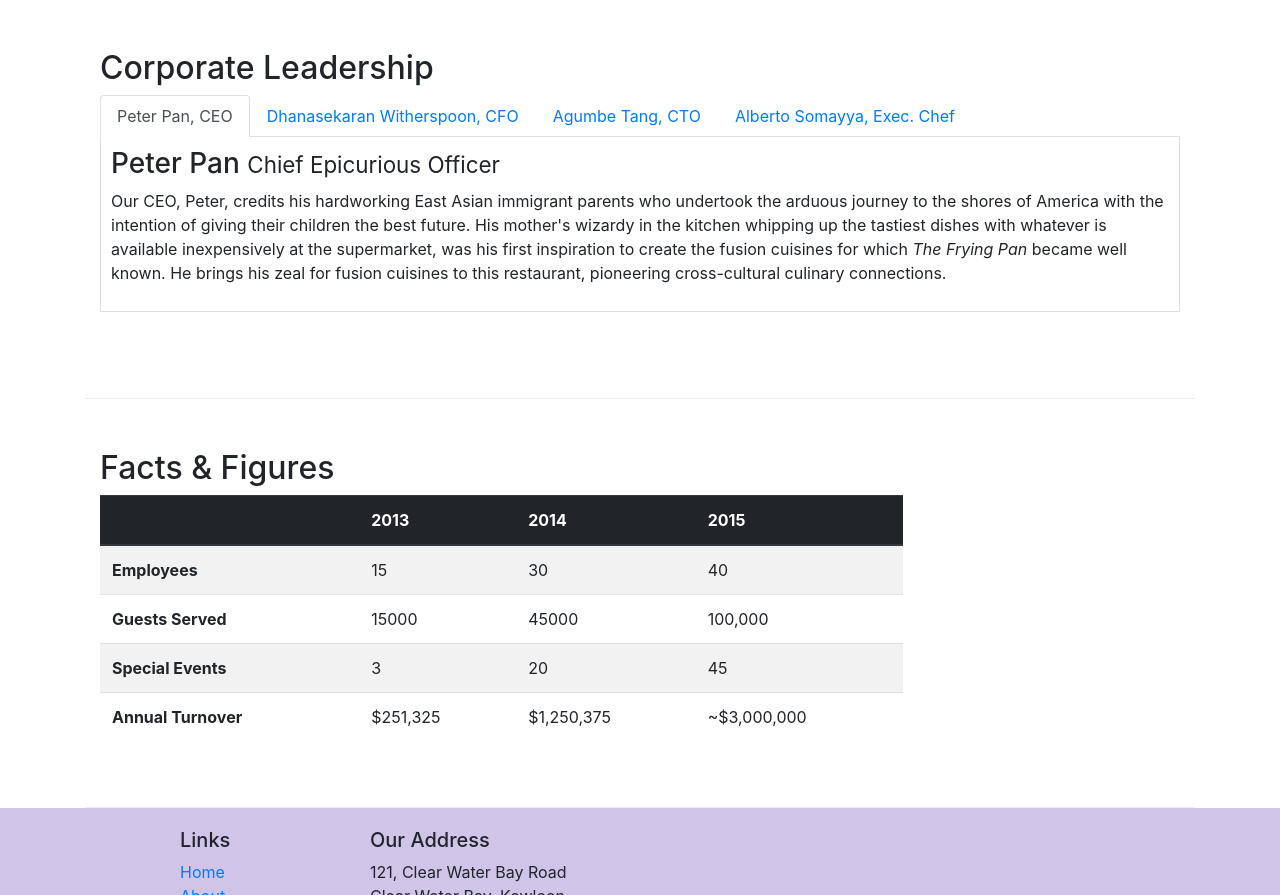
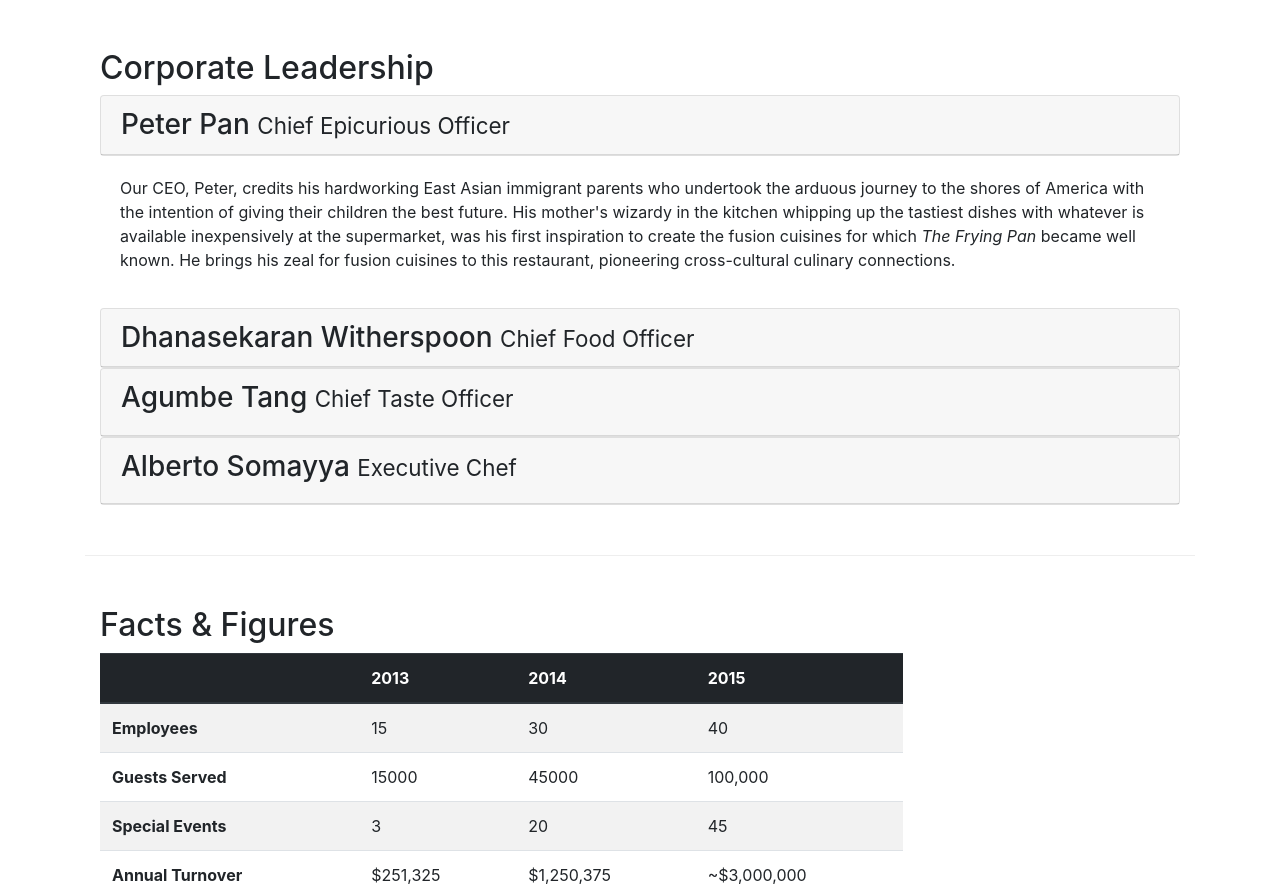
Before and after one commit to martinlud136/conFusion, a website: page aboutus.html in a window 1280 px wide. Shown: the part 978-1873 px from the top of the page. Drawn offline with nearby package versions, Linux system fonts and the light colour scheme.

Commit message:
accordion tab

```diff
--- a/aboutus.html
+++ b/aboutus.html
@@ -97,40 +97,60 @@
             <div class="col-12">
                 <h2>Corporate Leadership</h2>
 
-                <ul class="nav nav-tabs">
-                    <li class="nav-item">
-                        <a href="#peter" class="nav-link active" role="tab" data-toggle="tab">Peter Pan, CEO</a>
-                    </li>
-                    <li class="nav-item">
-                        <a href="#danny" class="nav-link" role="tab" data-toggle="tab">Dhanasekaran Witherspoon, CFO</a>
-                    </li>
-                    <li class="nav-item">
-                        <a href="#agumbe" class="nav-link" role="tab" data-toggle="tab">Agumbe Tang, CTO</a>
-                    </li>
-                    <li class="nav-item">
-                        <a href="#alberto" class="nav-link" role="tab" data-toggle="tab">Alberto Somayya, Exec. Chef</a>
-                    </li>
-
-                </ul>
-                <div class="tab-content">
-                    <div role="tabpanel" class="tab-pane fade show active" id="peter">
-                    <h3>Peter Pan <small>Chief Epicurious Officer</small></h3>
-                    <p class="d-none d-sm-block">Our CEO, Peter, credits his hardworking East Asian immigrant parents who undertook the arduous journey to the shores of America with the intention of giving their children the best future. His mother's wizardy in the kitchen whipping up the tastiest dishes with whatever is available inexpensively at the supermarket, was his first inspiration to create the fusion cuisines for which <em>The Frying Pan</em> became well known. He brings his zeal for fusion cuisines to this restaurant, pioneering cross-cultural culinary connections.</p>
+                <div id="accordion">
+                    <div class="card">
+                        <div class="card-header" role="tab" id="peterhead">
+                            <h3 class="mb-0">
+                               <a data-toggle="collapse" data-target="#peter">Peter Pan <small>Chief Epicurious Officer</small></a>
+                            </h3>
+                        </div>
+                    </div>
+                    <div role="tabpanel" class="collapse show" id="peter" data-parent="#accordion">
+                        <div class="card-body">
+                            <p class="d-none d-sm-block">Our CEO, Peter, credits his hardworking East Asian immigrant parents who undertook the arduous journey to the shores of America with the intention of giving their children the best future. His mother's wizardy in the kitchen whipping up the tastiest dishes with whatever is available inexpensively at the supermarket, was his first inspiration to create the fusion cuisines for which <em>The Frying Pan</em> became well known. He brings his zeal for fusion cuisines to this restaurant, pioneering cross-cultural culinary connections.</p>
+                        </div>
                     </div>
 
-                    <div role="tabpanel" class="tab-pane fade" id="danny">
-                    <h3>Dhanasekaran Witherspoon <small>Chief Food Officer</small></h3>
-                    <p class="d-none d-sm-block">Our CFO, Danny, as he is affectionately referred to by his colleagues, comes from a long established family tradition in farming and produce. His experiences growing up on a farm in the Australian outback gave him great appreciation for varieties of food sources. As he puts it in his own words, <em>Everything that runs, wins, and everything that stays, pays!</em></p>
+                    <div class="card">
+                        <div class="card-header" role="tab" id="dannyhead">
+                            <h3 class="mb-0">
+                                <a data-toggle="collapse" data-target="#danny">
+                                Dhanasekaran Witherspoon <small>Chief Food Officer</small>
+                                </a>
+                            </h3>
+                        </div>
+                    </div>
+                    <div role="tabpanel" class="collapse" id="danny" data-parent="#accordion">
+                        <div class="card-body">
+                            <p class="d-none d-sm-block">Our CFO, Danny, as he is affectionately referred to by his colleagues, comes from a long established family tradition in farming and produce. His experiences growing up on a farm in the Australian outback gave him great appreciation for varieties of food sources. As he puts it in his own words, <em>Everything that runs, wins, and everything that stays, pays!</em></p>
+                        </div>
                     </div>
 
-                    <div role="tabpanel" class="tab-pane fade" id="agumbe">
-                    <h3>Agumbe Tang <small>Chief Taste Officer</small></h3>
-                    <p class="d-none d-sm-block">Blessed with the most discerning gustatory sense, Agumbe, our CTO, personally ensures that every dish that we serve meets his exacting tastes. Our chefs dread the tongue lashing that ensues if their dish does not meet his exacting standards. He lives by his motto, <em>You click only if you survive my lick.</em></p>
+                    <div class="card">
+                        <div class="card-header" role="tab" id="agumbehead">
+                            <h3>
+                               <a data-toggle="collapse" data-target="#agumbe">Agumbe Tang <small>Chief Taste Officer</small></a>
+                            </h3>
+                        </div>
                     </div>
 
-                    <div role="tabpanel" class="tab-pane fade" id="alberto">
-                    <h3>Alberto Somayya <small>Executive Chef</small></h3>
-                    <p class="d-none d-sm-block">Award winning three-star Michelin chef with wide International experience having worked closely with whos-who in the culinary world, he specializes in creating mouthwatering Indo-Italian fusion experiences. He says, <em>Put together the cuisines from the two craziest cultures, and you get a winning hit! Amma Mia!</em></p>
+                    <div role="tabpanel" class="collapse" id="agumbe" data-parent="#accordion">
+                        <div class="card-body">
+                            <p class="d-none d-sm-block">Blessed with the most discerning gustatory sense, Agumbe, our CTO, personally ensures that every dish that we serve meets his exacting tastes. Our chefs dread the tongue lashing that ensues if their dish does not meet his exacting standards. He lives by his motto, <em>You click only if you survive my lick.</em></p>
+                        </div>
+                    </div>
+
+                    <div class="card">
+                        <div class="card-header" role="tab" id="albertohead">
+                            <h3>
+                               <a data-toggle="collapse" data-target="#alberto">Alberto Somayya <small>Executive Chef</small></a>
+                            </h3>
+                        </div>
+                    </div>
+                    <div role="tabpanel" class="collapse" id="alberto" data-parent="#accordion">
+                        <div class="card-body">
+                            <p class="d-none d-sm-block">Award winning three-star Michelin chef with wide International experience having worked closely with whos-who in the culinary world, he specializes in creating mouthwatering Indo-Italian fusion experiences. He says, <em>Put together the cuisines from the two craziest cultures, and you get a winning hit! Amma Mia!</em></p>
+                        </div>
                     </div>
                 </div>
             </div>
```
